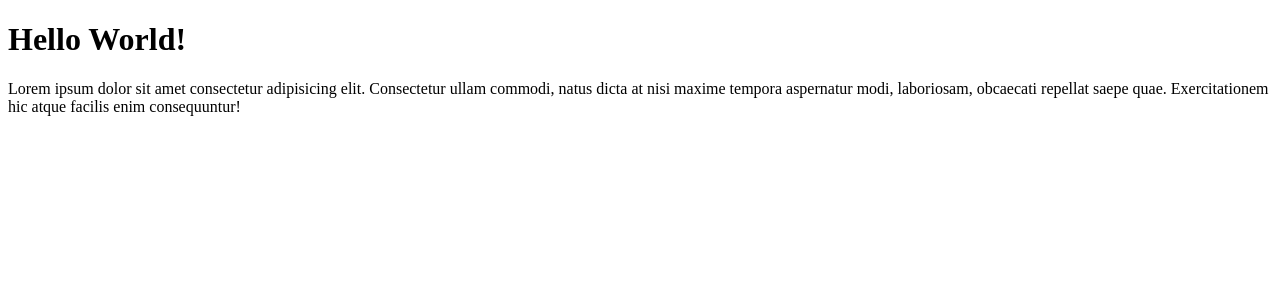
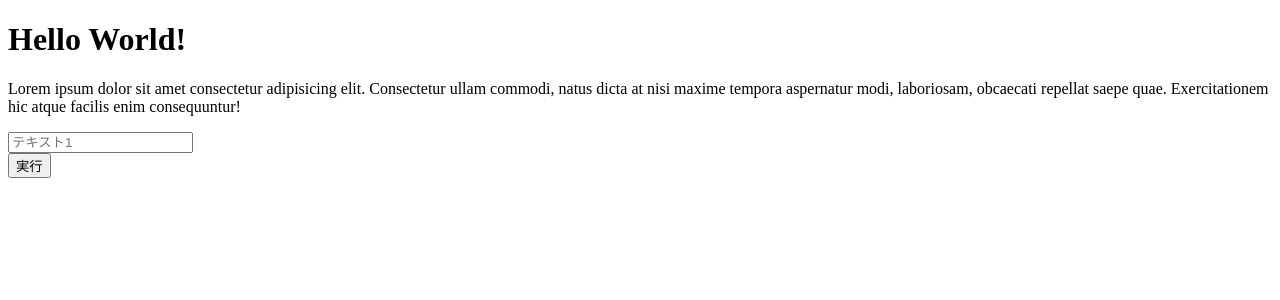
Before and after one commit to tomo357349/react-exercise-book, a React (Vite) app: page / in a window 1280 px wide. Shown: the top 300 px of the page. Built offline with nearby package versions, Linux system fonts and the light colour scheme.

Commit message:
まずはシンプルなテキスト入力とボタンのコンポーネントを追加

```diff
--- a/src/App.jsx
+++ b/src/App.jsx
@@ -1,8 +1,26 @@
+import { useState } from 'react';
+import Button from './components/Button.jsx';
+import TextInput from './components/TextInput.jsx';
+
 export default function App() {
+    const [txt1, setTxt1] = useState('');
+
+    function handleChange(value) {
+        setTxt1(value);
+    }
+
+    function handleRun() {
+        alert(txt1);
+    }
+
 	return (
         <>
             <h1>Hello World!</h1>
             <p>Lorem ipsum dolor sit amet consectetur adipisicing elit. Consectetur ullam commodi, natus dicta at nisi maxime tempora aspernatur modi, laboriosam, obcaecati repellat saepe quae. Exercitationem hic atque facilis enim consequuntur!</p>
+            <form>
+                <TextInput value={txt1} placeholder="テキスト1" onChange={handleChange} /><br />
+                <Button type="button" onClick={handleRun}>実行</Button>
+            </form>
         </>
     );
 }
--- /dev/null
+++ b/src/components/Button.jsx
@@ -0,0 +1,8 @@
+/**
+ * ボタンコンポーネント
+ */
+export default function Button({ type, onClick, children }) {
+	return (
+        <button type={type} onClick={onClick}>{children}</button>
+	);
+}
--- /dev/null
+++ b/src/components/TextInput.jsx
@@ -0,0 +1,17 @@
+/**
+ * テキスト入力コンポーネント
+ */
+export default function TextInput({ value, placeholder, onChange }) {
+	function handleInput(evt) {
+		const value = evt.target.value;
+		onChange && onChange(value);
+	};
+
+    return (
+        <input
+            value={value}
+            placeholder={placeholder}
+            onInput={handleInput}
+        />
+	);
+}
```
